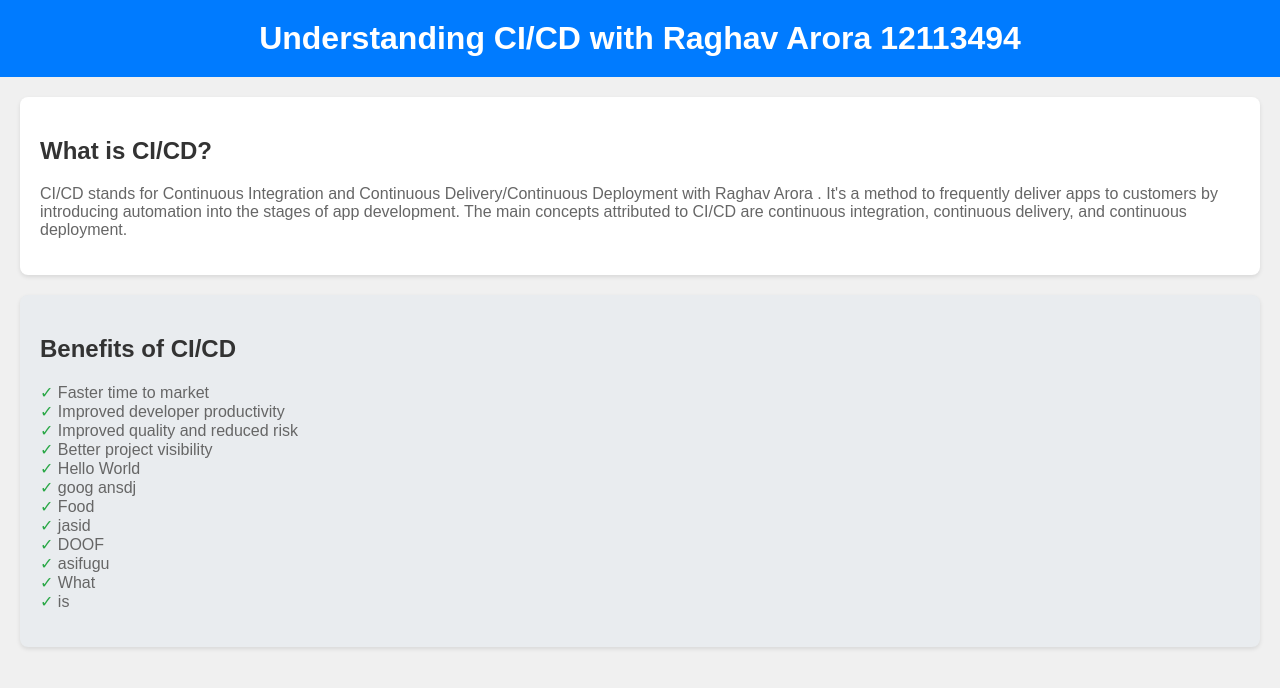
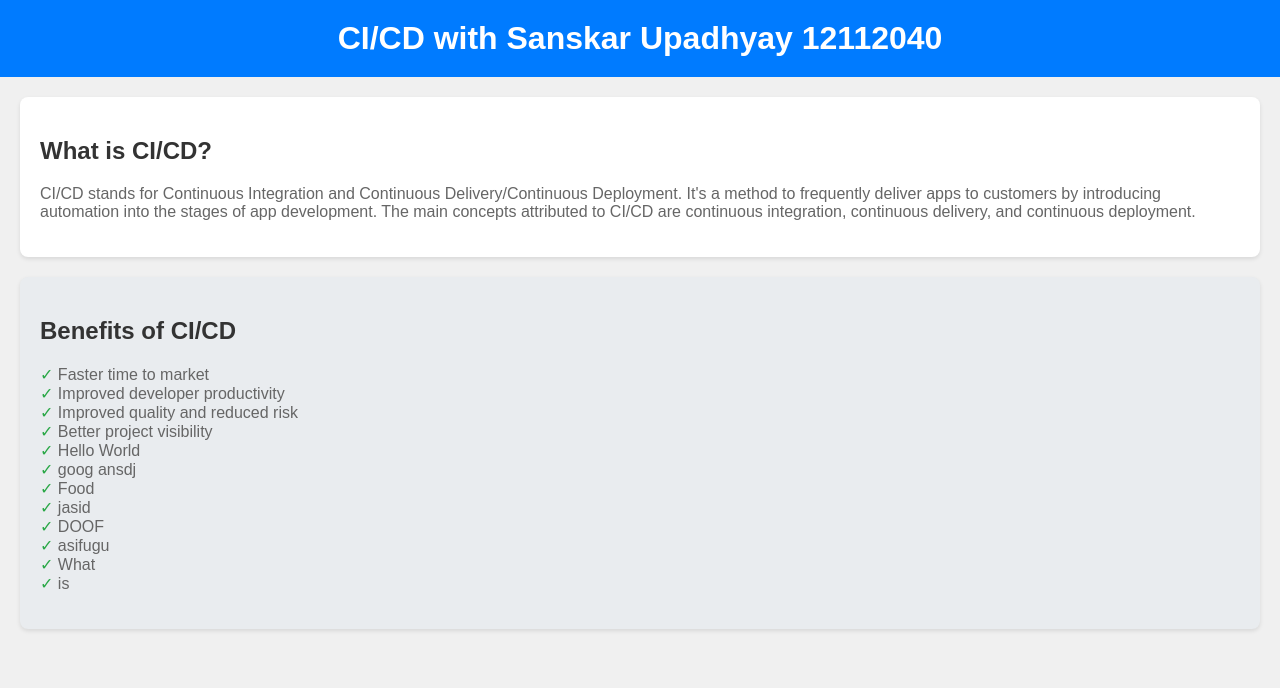
Before and after one commit to sanskarupa2003/CICD-pipeline-using-Jenkins, a plain HTML site: page index.html in a window 1280 px wide. Drawn offline with Linux system fonts and the light colour scheme.

Commit message:
index.html

```diff
--- a/index.html
+++ b/index.html
@@ -8,7 +8,7 @@
 </head>
 <body>
     <header>
-        <h1>Understanding CI/CD with Raghav Arora 12113494 </h1>
+        <h1>CI/CD with Sanskar Upadhyay 12112040</h1>
     </header>
     <script>
     // Function to update the timestamp
@@ -26,7 +26,7 @@
 </script>
     <section id="ci-cd-intro">
         <h2>What is CI/CD?</h2>
-        <p>CI/CD stands for Continuous Integration and Continuous Delivery/Continuous Deployment with Raghav Arora . It's a method to frequently deliver apps to customers by introducing automation into the stages of app development. The main concepts attributed to CI/CD are continuous integration, continuous delivery, and continuous deployment.</p>
+        <p>CI/CD stands for Continuous Integration and Continuous Delivery/Continuous Deployment. It's a method to frequently deliver apps to customers by introducing automation into the stages of app development. The main concepts attributed to CI/CD are continuous integration, continuous delivery, and continuous deployment.</p>
     </section>
     <section id="benefits">
         <h2>Benefits of CI/CD</h2>
```
